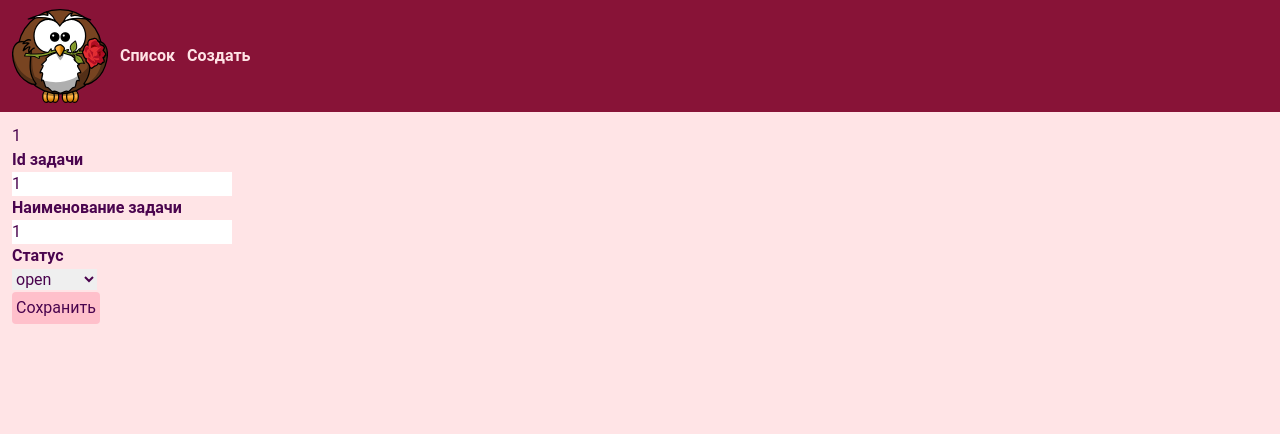
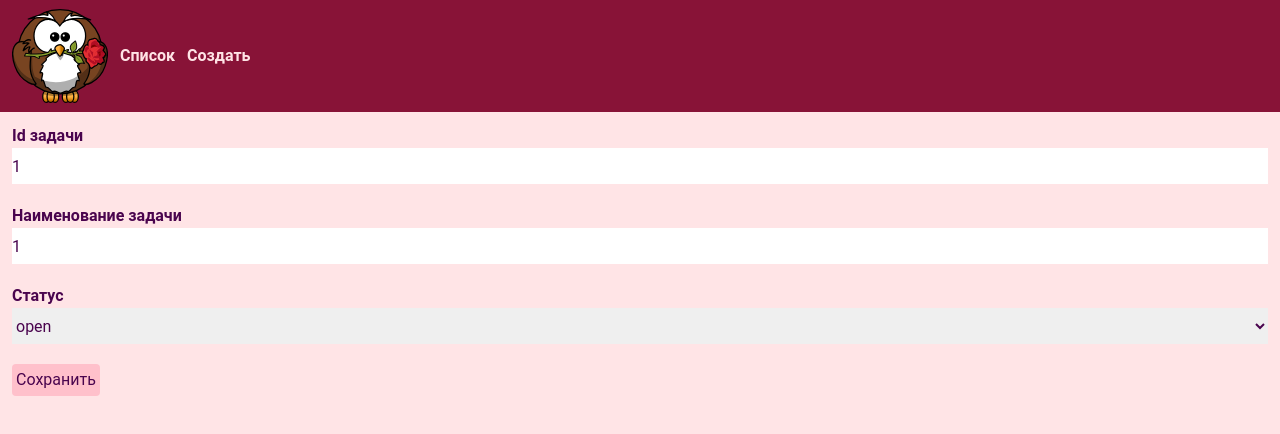
Before and after one commit to torbuneka/trello_test, a React (Vite) app: page /tasks/edit/1 in a window 1280 px wide. Shown: the top 434 px of the page. Built offline with nearby package versions, Linux system fonts and the light colour scheme.

Commit message:
редактирование

```diff
--- a/src/components/elements/Task/Task.tsx
+++ b/src/components/elements/Task/Task.tsx
@@ -20,7 +20,7 @@ export const Task = (props: TaskProps) => {
   return (
     <div className="bg-white rounded p-3 hover:bg-red-50">
       <p
-        className=" hover:cursor-pointer"
+        className="text-black font-bold hover:cursor-pointer hover:text-pink-600"
         onClick={() => onClickTask && onClickTask(id, name, status)}
       >
         Наименование задачи:
--- a/src/pages/CreateTask/CreateTask.tsx
+++ /dev/null
@@ -1,7 +0,0 @@
-export const CreateTask = () => {
-  return (
-    <>
-      <p className="read-the-docs">Create</p>
-    </>
-  );
-};
--- a/src/pages/CreateTask/index.ts
+++ /dev/null
@@ -1 +0,0 @@
-export { CreateTask as default } from './CreateTask';
--- a/src/pages/EditTask/EditTask.tsx
+++ b/src/pages/EditTask/EditTask.tsx
@@ -1,8 +1,9 @@
-import { useParams } from 'react-router-dom';
+import { useParams, useNavigate, generatePath } from 'react-router-dom';
 import { useForm, SubmitHandler } from 'react-hook-form';
 import { Button } from 'src/components';
 import { zodResolver } from '@hookform/resolvers/zod';
 import { taskSchema } from '../../types';
+import { RoutesPath } from '../../routesPath';
 
 const schema = taskSchema;
 
@@ -11,40 +12,25 @@ export const EditTask = () => {
   const {
     register,
     handleSubmit,
-    // setError,
     formState: { errors }
   } = useForm({
     resolver: zodResolver(schema)
   });
 
-  // React.useEffect(() => {
-  //   setError('id', {
-  //     type: 'manual',
-  //     message: 'Dont Forget Your Username Should Be Cool!'
-  //   });
-  // }, [setError]);
+  const navigate = useNavigate();
 
   const onSubmit: SubmitHandler<typeof schema> = data => {
-    if (data) {
-      for (let key in data) {
-        console.log({ ...data }, key);
-        // if (data[key] == '') {
-        //   console.log('key', key);
-        // }
-      }
-    } else {
-      console.log(false);
+    if (data && data.id) {
+      navigate(generatePath(RoutesPath.Detail, { id: data.id }));
     }
   };
 
-  console.log('errors', errors);
-
   return (
     <form className="block" onSubmit={handleSubmit(onSubmit)}>
-      {id}
-      <div>
+      <div className="mb-5">
         <p className="font-bold">Id задачи</p>
         <input
+          className="h-9 w-full"
           defaultValue={id ? String(id) : ''}
           {...register('id', { required: true })}
         />
@@ -52,9 +38,10 @@ export const EditTask = () => {
           {errors.id && <span>This field is required</span>}
         </p>
       </div>
-      <div>
+      <div className="mb-5">
         <p className="font-bold">Наименование задачи</p>
         <input
+          className="h-9 w-full"
           defaultValue={id ? String(id) : ''}
           {...register('title', { required: true })}
         />
@@ -63,9 +50,12 @@ export const EditTask = () => {
         </p>
       </div>
 
-      <div>
+      <div className="mb-5">
         <p className="font-bold">Статус</p>
-        <select {...register('status', { required: true })}>
+        <select
+          className="h-9 w-full"
+          {...register('status', { required: true })}
+        >
           <option value="open">open</option>
           <option value="work">work</option>
           <option value="closed">closed</option>
--- a/src/routes.tsx
+++ b/src/routes.tsx
@@ -2,7 +2,6 @@ import { lazy } from 'react';
 import { createBrowserRouter } from 'react-router-dom';
 import { RoutesPath } from './routesPath';
 
-const CreateTask = lazy(() => import('./pages/CreateTask'));
 const TaskDetail = lazy(() => import('./pages/TaskDetail'));
 const TaskList = lazy(() => import('./pages/TaskList'));
 const EditTask = lazy(() => import('./pages/EditTask'));
@@ -23,7 +22,7 @@ const routes = createBrowserRouter([
       },
       {
         path: RoutesPath.Create,
-        element: <CreateTask />
+        element: <EditTask />
       },
       {
         path: RoutesPath.Edit,
--- a/src/routesPath.ts
+++ b/src/routesPath.ts
@@ -1,7 +1,7 @@
 export const RoutesPath = {
   Main: '/',
   List: '/tasks',
-  Create: '/tasks/create',
+  Create: '/tasks/edit',
   Edit: '/tasks/edit/:id',
   Detail: '/tasks/:id',
   Error: '*'
```
